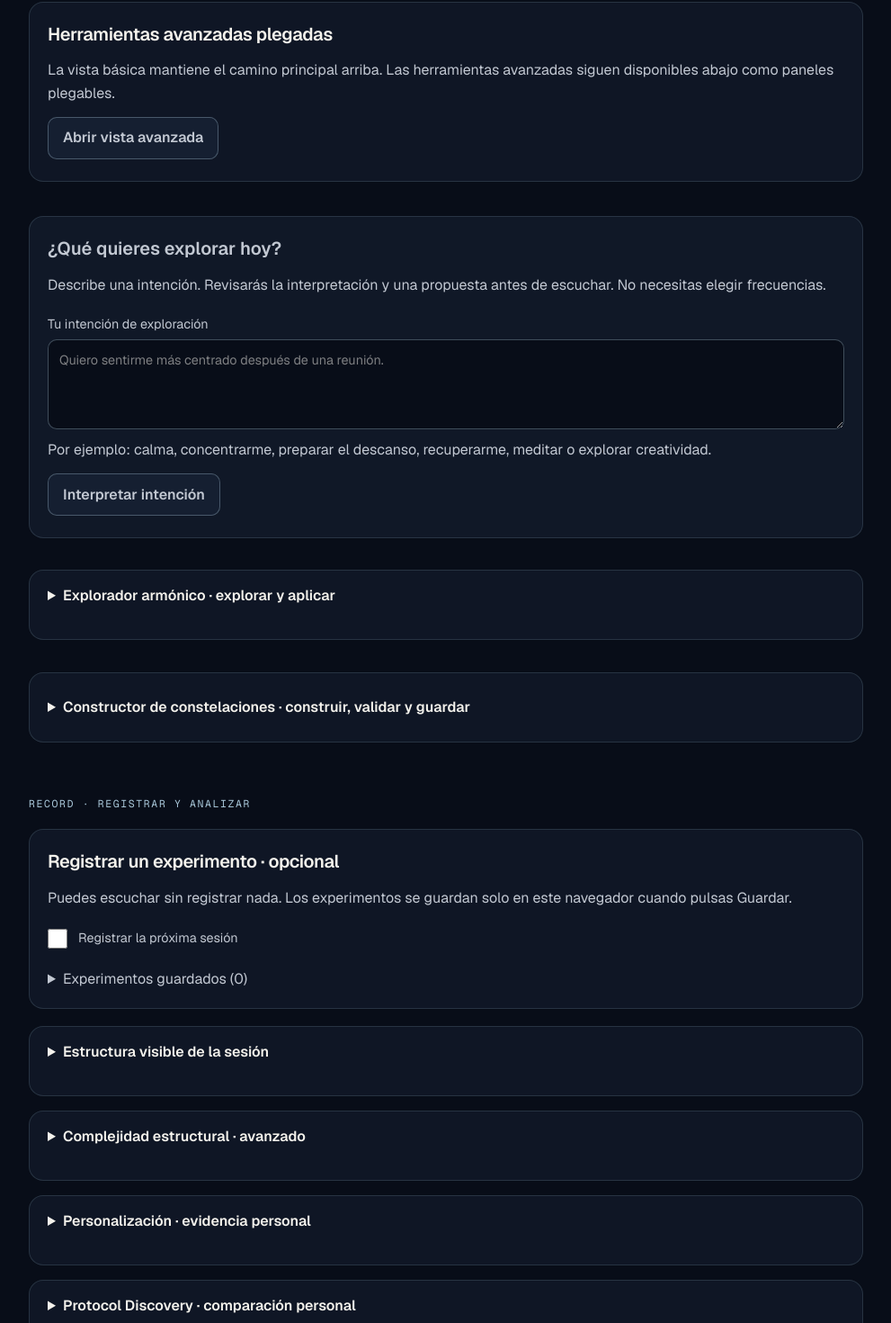
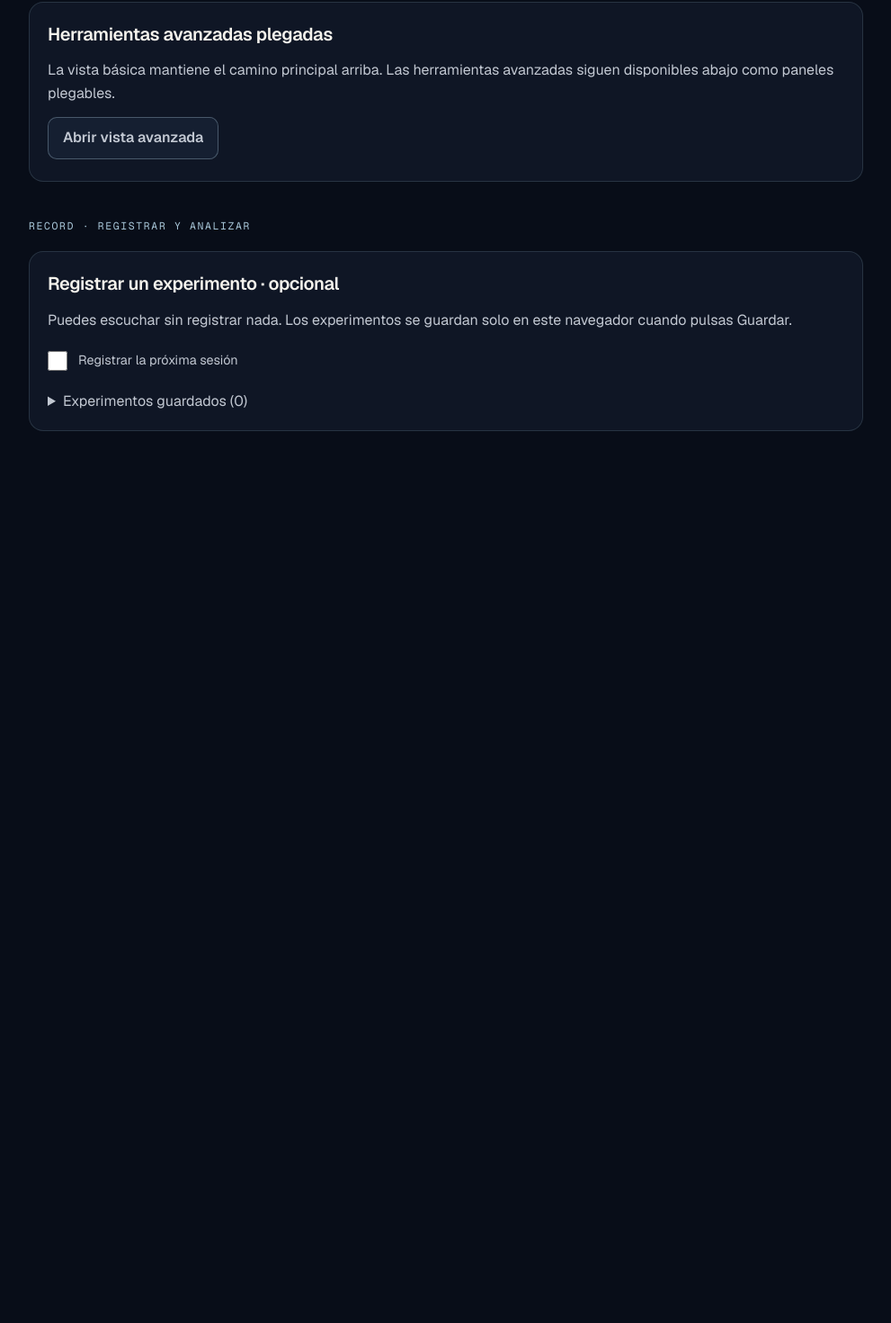
Before and after one commit to antoniodiaz70ad-dev/frequency-healer, a Next.js app in the folder frontend/: page /laboratorio-armonico in a window 1280 px wide. Shown: the part 1825-3295 px from the top of the page at 90% size, without its empty margins (272-1263 px from the left). After the commit the page ends 2419 px from the top, so only its background shows below. Built offline with nearby package versions, Linux system fonts and the light colour scheme.

Commit message:
Finalize V1 closeout and simplify Lab basic view

```diff
--- a/frontend/src/components/voice/HarmonicLab.tsx
+++ b/frontend/src/components/voice/HarmonicLab.tsx
@@ -153,7 +153,7 @@ export default function HarmonicLab() {
 
     <p className={styles.labRegionLabel} id="lab-build">Build · Explorar y construir</p>
     {labView === 'basic' && <section><h2>Herramientas avanzadas plegadas</h2><p>La vista básica mantiene el camino principal arriba. Las herramientas avanzadas siguen disponibles abajo como paneles plegables.</p><button type="button" onClick={() => setLabView('advanced')}>Abrir vista avanzada</button></section>}
-    <div className={styles.labAdvancedStack}>
+    {labView === 'advanced' && <div className={styles.labAdvancedStack}>
       <GuidedRecommendation active={playing || busy} onConfirm={(value, consent) => startPlayback(undefined, value, consent)} onStop={stopPlayback}/>
       <details open={labView === 'advanced'}><summary>Explorador armónico · explorar y aplicar</summary><p className={styles.labSectionIntro}>Usa esta zona para comparar relaciones y octavas. Seleccionar no cambia nada; aplicar solo actualiza los controles de escucha rápida.</p><HarmonicExplorer config={config} playbackActive={playing || busy} onApply={async (constellation, expectedConfig) => {
         const run = startRun.current;
@@ -172,7 +172,7 @@ export default function HarmonicLab() {
         return null;
       }} /></details>
       <ConstellationBuilder context={config} playbackActive={playing || busy} onPreviewPlayback={record => void previewPlayback(record)} />
-    </div>
+    </div>}
 
     {previewError && <p role="alert">{previewError}</p>}
     {constellationPlan && <section aria-label="Confirmación de constelación guardada"><h2>Reproducción de constelación guardada</h2>
@@ -188,11 +188,11 @@ export default function HarmonicLab() {
 
     <p className={styles.labRegionLabel} id="lab-record">Record · Registrar y analizar</p>
     <ExperimentSession ref={experiment} playbackActive={playing || busy} />
-    <div className={styles.labAdvancedStack}>
+    {labView === 'advanced' && <div className={styles.labAdvancedStack}>
       {schedule && <details open={labView === 'advanced'}><summary>Estructura visible de la sesión</summary><HarmonicStructure config={config} schedule={schedule} /></details>}
       <details open={labView === 'advanced'}><summary>Complejidad estructural · avanzado</summary><StructureProfile config={config} label="Complejidad estructural · avanzado"/></details>
       <PersonalizedAdvisor active={playing || busy} onConfirm={startDiscovery} onStop={stopPlayback}/>
       <ProtocolDiscovery active={playing || busy} onConfirm={startDiscovery} onStop={stopPlayback}/>
-    </div>
+    </div>}
   </div></FHPageShell>;
 }
```
Also changed, not shown: 4 other files (tests, documents, lock files or other folders).
